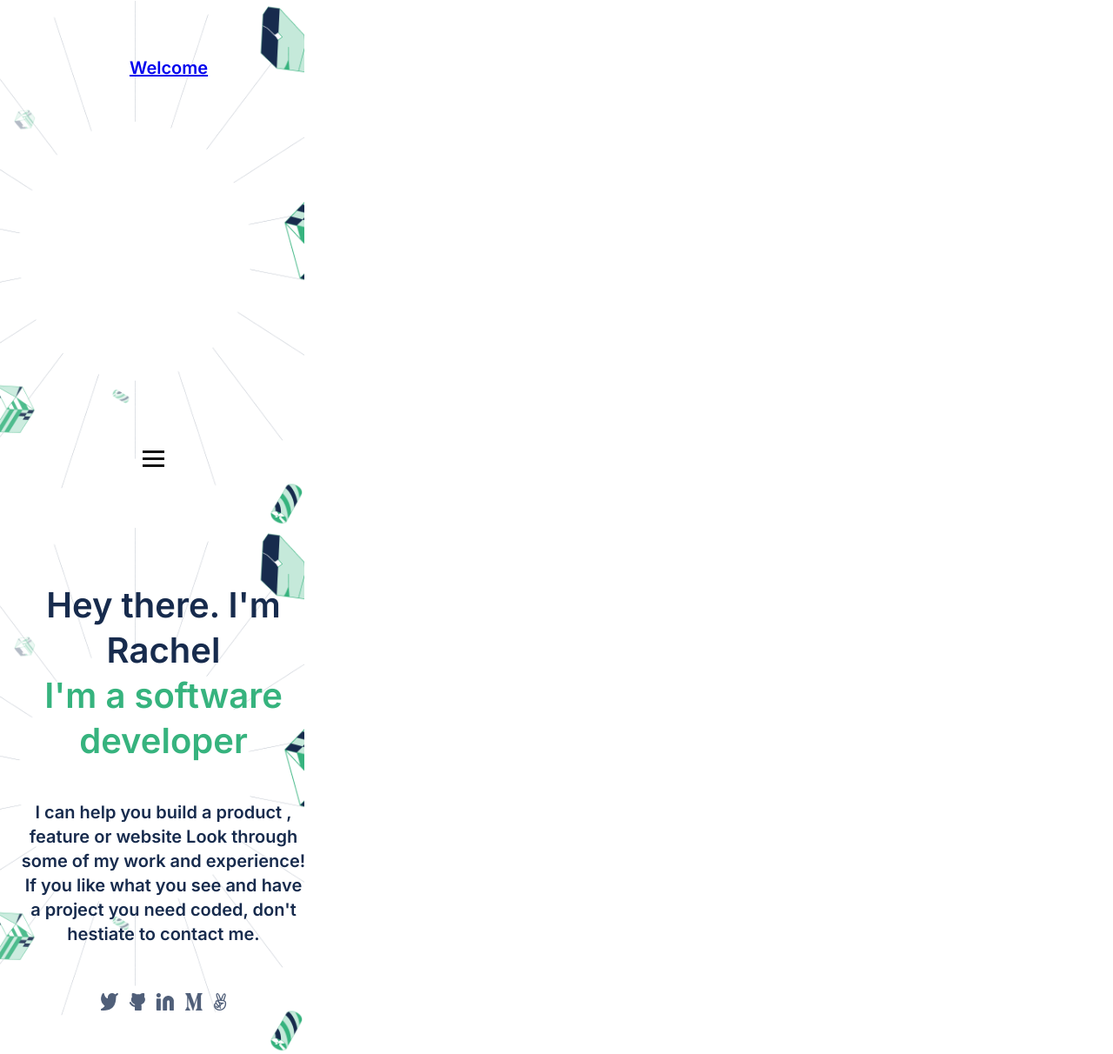
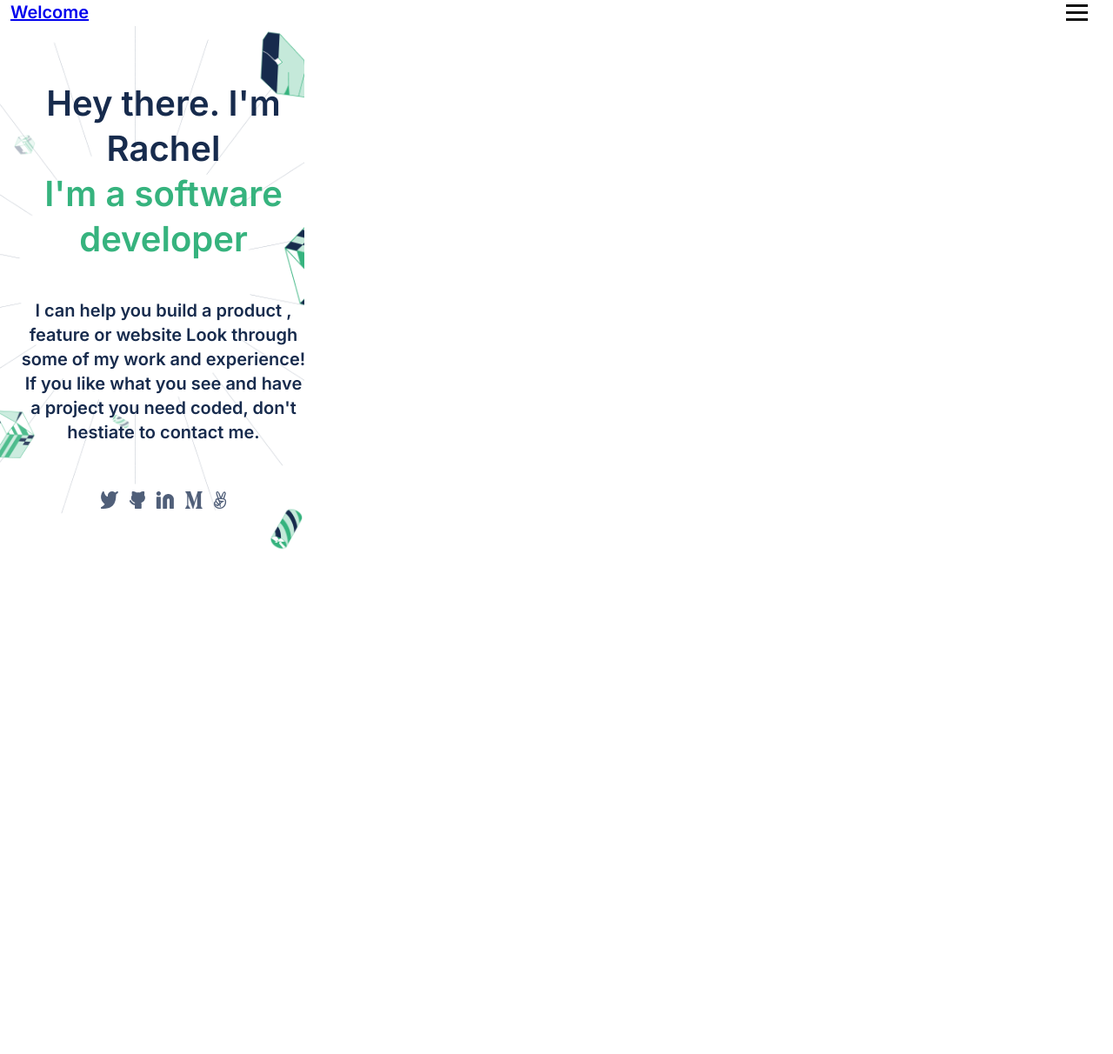
Before and after one commit to Rachelwebdev/Portfolio-Project, a website: page index.html in a window 1280 px wide. Shown: the whole page at 87% size. After the commit the page ends 800 px from the top, so only its background shows below. Drawn offline with Linux system fonts and the light colour scheme.

Commit message:
Edit header tag to section tag in headline section

```diff
--- a/index.html
+++ b/index.html
@@ -18,7 +18,7 @@
     </header>
 
     <!-- Headline Section -->
-    <header id="headline-container">
+    <section id="headline-container">
       <h1 class="header-text">
         Hey there. I'm Rachel <br />
         <span class="occupation">I'm a software developer</span>
@@ -35,6 +35,6 @@
         <img src="images/medium.png" alt="Medium icon" />
         <img src="images/angellist.png" alt="Angellist icon" />
       </div>
-    </header>
+    </section>
   </body>
 </html>
--- a/style.css
+++ b/style.css
@@ -38,7 +38,7 @@
 
 /* Headline Section Styling */
 
-header {
+section {
   background-image: url("./images/header-illsutration-mobile@2x.png");
   background-repeat: no-repeat;
   background-size: contain;
```
